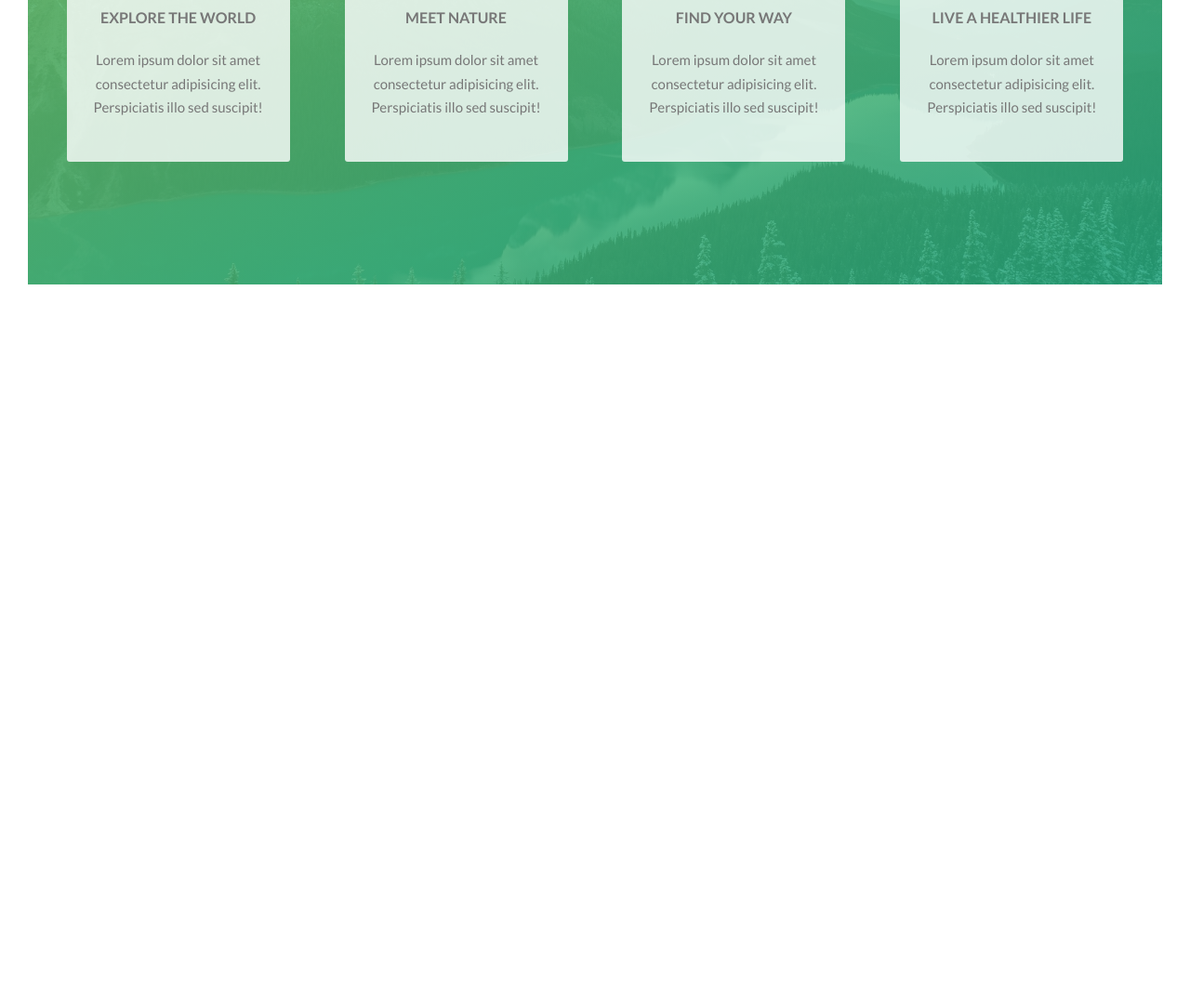
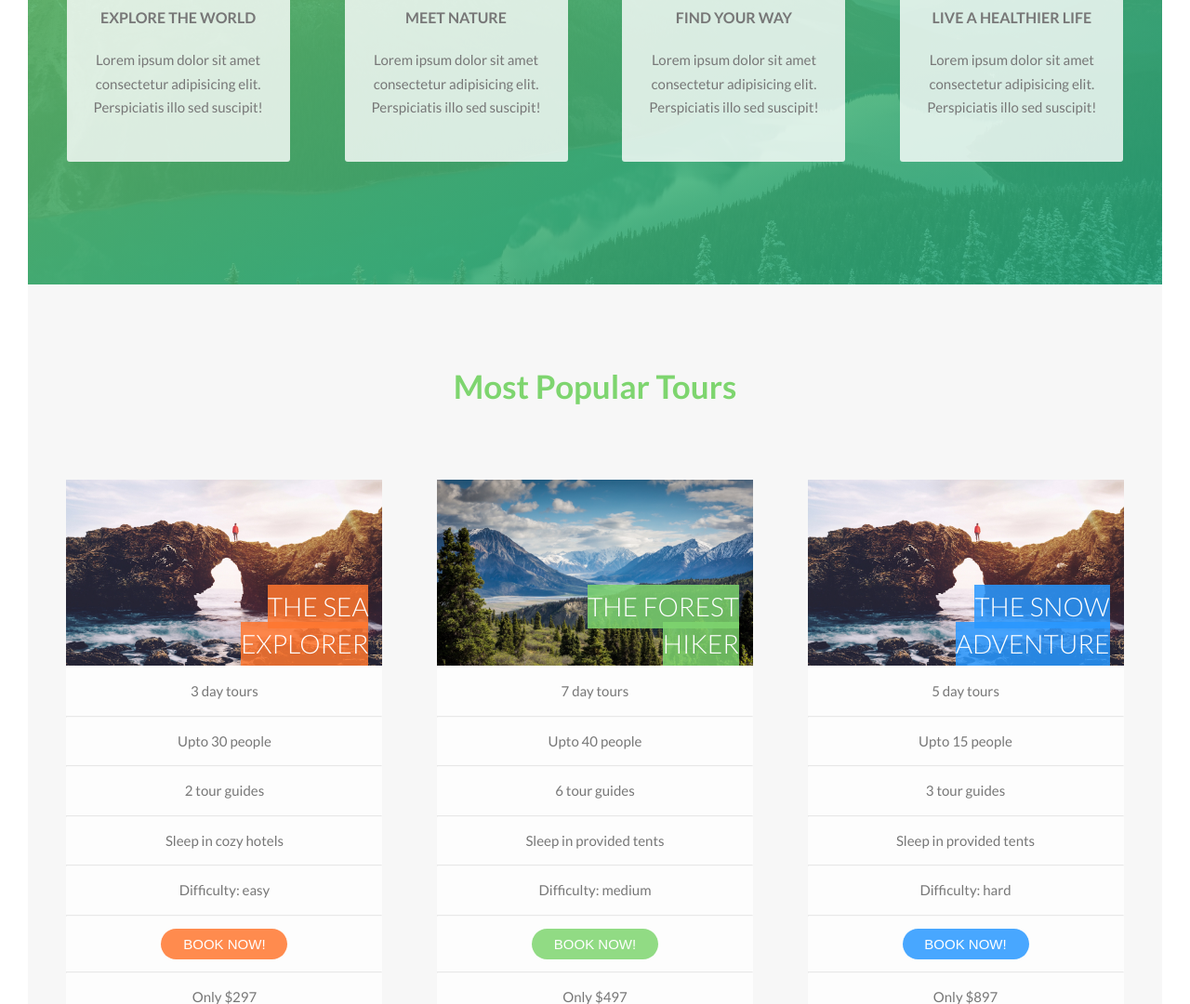
Before and after one commit to Vr7Rizwan/Natours-Website, a plain HTML site: page index.html in a window 1280 px wide. Shown: the part 1720-2800 px from the top of the page at 93% size. Before the commit the page ends 2056 px from the top, so only its background shows below. Drawn offline with nearby package versions, Linux system fonts and the light colour scheme.

Commit message:
Fourth Page done

```diff
--- a/CSS/style.css
+++ b/CSS/style.css
@@ -46,6 +46,7 @@ body{
     position: fixed;
     top: 7rem;
     right: 7rem;
+    z-index: 1000;
 }
 .menu:hover{
     gap: 0.9rem;
@@ -213,6 +214,84 @@ body{
     transform: scale(1.1);
 }
 
+/* Page 4 */
+.container-4{
+    background-color: #f7f7f7;
+    display: flex;
+    flex-direction: column;
+}
+.container-4 h1{
+    text-align: center;
+    color: rgb(126, 213, 111);
+    font-size: 3.5rem;
+    margin-top: 8rem;
+}
+.container-4 .boxes{
+    padding: 5% 1%;
+}
+.container-4 .box{
+    height: auto;
+    width: 33.9984rem;
+    padding: 0;
+}
+.container-4 .box .upper{
+    background-image: url("../img/nat-5.jpg");
+    background-position: center;
+    background-repeat: no-repeat;
+    background-size: cover;
+    height: 20rem;
+    position: relative;
+}
+.upper h1{
+    position: absolute;
+    text-transform: uppercase;
+    background-color: rgba(255,119,48,0.85);
+    display: inline;
+    bottom: 4rem;
+    right: 1.5rem;
+    color: white;
+    font-size: 2.8rem;
+    font-weight: 300;
+}
+.upper h2{
+    margin: 0;
+    position: absolute;
+    text-transform: uppercase;
+    background-color: rgba(255,119,48,0.85);
+    display: inline;
+    bottom: 0;
+    right: 1.5rem;
+    color: white;
+    font-size: 2.8rem;
+    font-weight: 300;
+}
+.lower{
+    padding: 1.5rem 0;
+    display: flex;
+    flex-direction: column;
+    gap: 1.3rem;
+}
+.lower button{
+    font-size: 1.5rem;
+    width: 40%;
+    margin: auto;
+    color: white;
+    padding: 0.8rem;
+    border: none;
+    border-radius: 2rem;
+}
+.container-4 > button{
+    font-size: 1.6rem;
+    padding: 1.5rem 4rem;
+    border-radius: 10rem;
+    background-color: #55c57a;
+    color: #fff;
+    border: none;
+    display: block;
+    width: 25.488rem;
+    margin: auto;
+    margin-bottom: 8rem;
+}
 /* Utility Classes */
 .point:hover{
     cursor: pointer;
--- a/index.html
+++ b/index.html
@@ -77,6 +77,75 @@
             </div>
         </div>
     </section>
+    <section class="container-4">
+        <h1>Most Popular Tours</h1>
+        <div class="boxes">
+            <div class="box">
+                <div class="upper">
+                    <h1>The sea</h1>
+                    <h2>explorer</h2>
+                </div>
+                <div class="lower">
+                    <span>3 day tours</span>
+                    <hr style="opacity: 20%;">
+                    <span>Upto 30 people</span>
+                    <hr style="opacity: 20%;">
+                    <span>2 tour guides</span>
+                    <hr style="opacity: 20%;">
+                    <span>Sleep in cozy hotels</span>
+                    <hr style="opacity: 20%;">
+                    <span>Difficulty: easy</span>
+                    <hr style="opacity: 20%;">
+                    <button class="point" style="background-color: rgba(255,119,48,0.85);">BOOK NOW!</button>
+                    <hr style="opacity: 20%;">
+                    <span>Only $297</span>
+                </div>
+            </div>
+            <div class="box">
+                <div class="upper" style="background: url('img/nat-6.jpg'); background-position: center; background-repeat: no-repeat; background-size: cover;">
+                    <h1 style="background-color: rgba(126, 213, 111, 0.85);">The forest</h1>
+                    <h2 style="background-color: rgba(126, 213, 111, 0.85);">hiker</h2>
+                </div>
+                <div class="lower">
+                    <span>7 day tours</span>
+                    <hr style="opacity: 20%;">
+                    <span>Upto 40 people</span>
+                    <hr style="opacity: 20%;">
+                    <span>6 tour guides</span>
+                    <hr style="opacity: 20%;">
+                    <span>Sleep in provided tents</span>
+                    <hr style="opacity: 20%;">
+                    <span>Difficulty: medium</span>
+                    <hr style="opacity: 20%;">
+                    <button class="point" style="background-color: rgba(126, 213, 111, 0.85)">BOOK NOW!</button>
+                    <hr style="opacity: 20%;">
+                    <span>Only $497</span>
+                </div>
+            </div>
+            <div class="box">
+                <div class="upper">
+                    <h1 style="background-color: rgba(41, 152, 255, 0.85);">The snow</h1>
+                    <h2 style="background-color: rgba(41, 152, 255, 0.85);">adventure</h2>
+                </div>
+                <div class="lower">
+                    <span>5 day tours</span>
+                    <hr style="opacity: 20%;">
+                    <span>Upto 15 people</span>
+                    <hr style="opacity: 20%;">
+                    <span>3 tour guides</span>
+                    <hr style="opacity: 20%;">
+                    <span>Sleep in provided tents</span>
+                    <hr style="opacity: 20%;">
+                    <span>Difficulty: hard</span>
+                    <hr style="opacity: 20%;">
+                    <button class="point" style="background-color: rgba(41, 152, 255, 0.85);">BOOK NOW!</button>
+                    <hr style="opacity: 20%;">
+                    <span>Only $897</span>
+                </div>
+            </div>
+        </div>
+        <button class="point">DISCOVER ALL TOURS</button>
+    </section>
 </body>
 
 </html>
```
